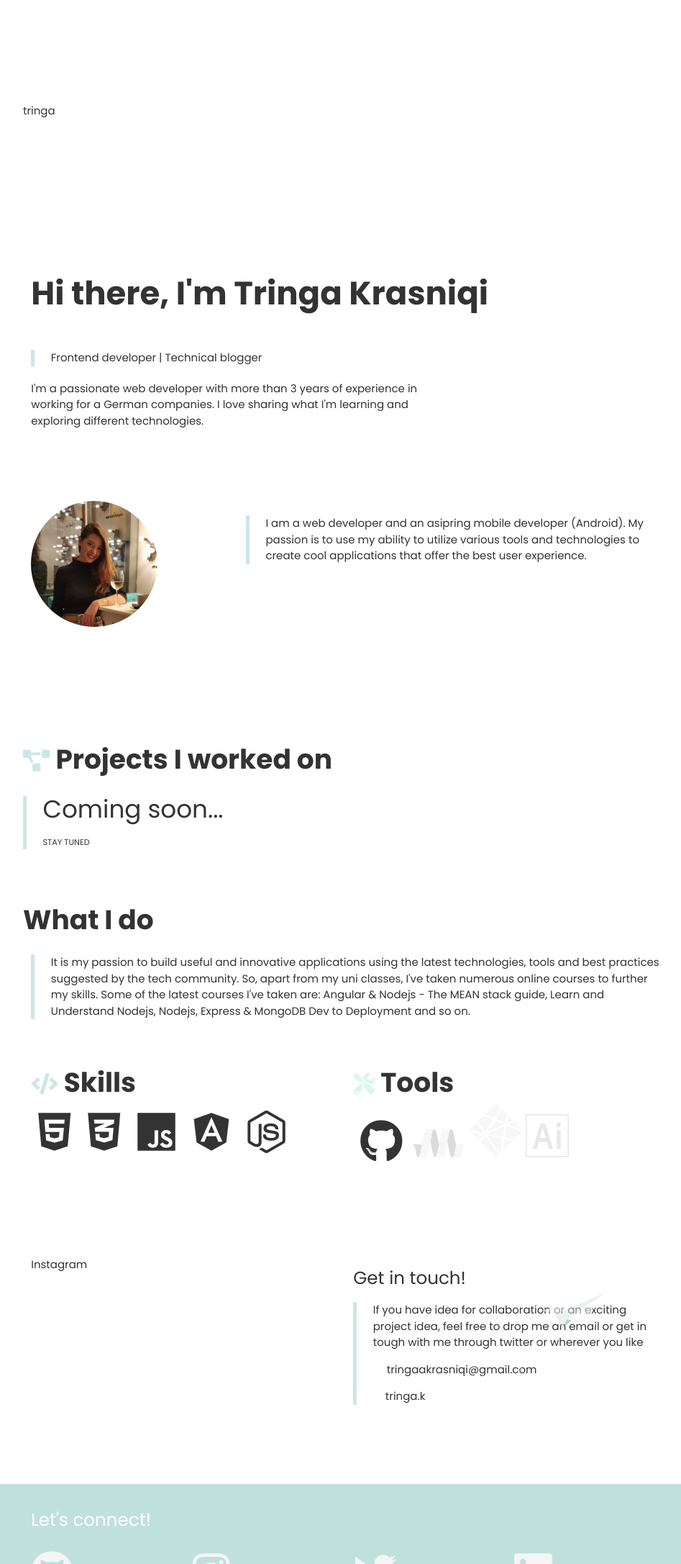
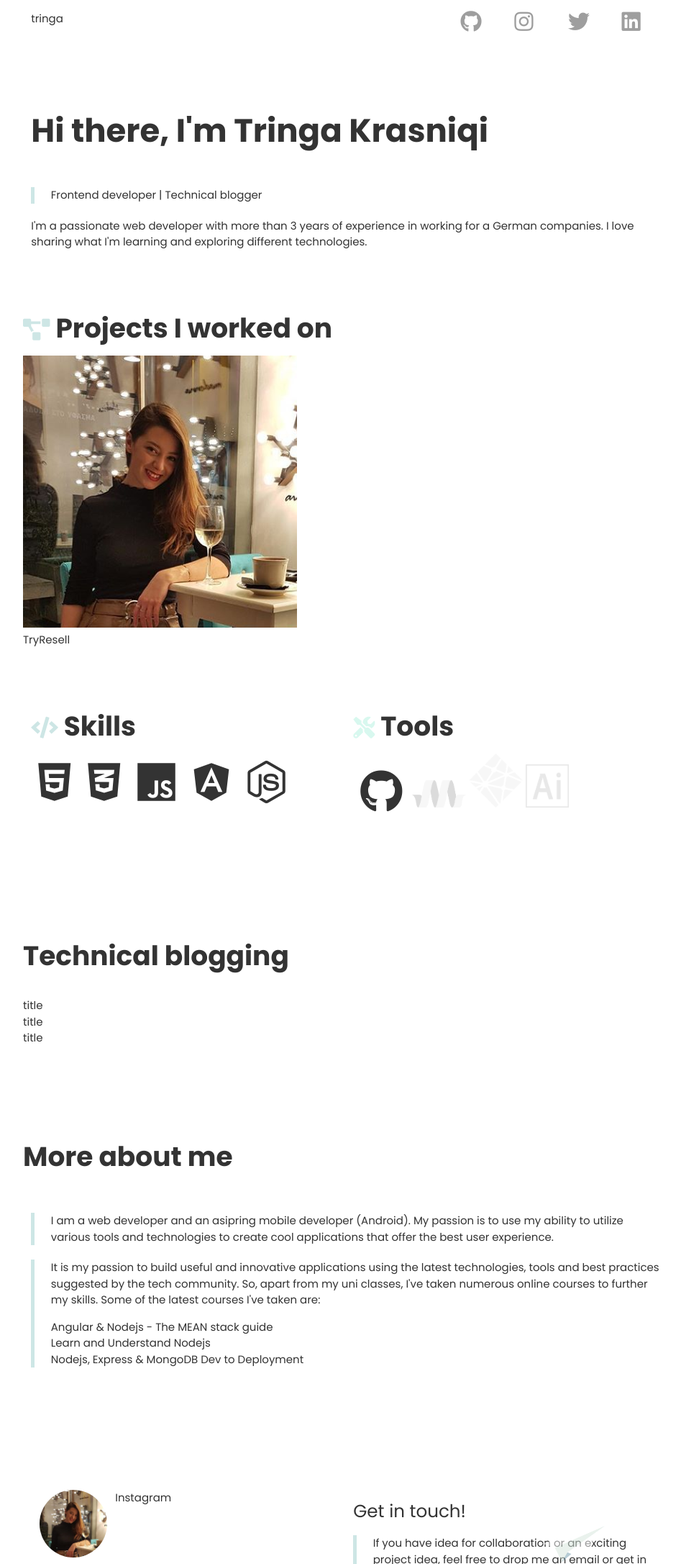
Before and after one commit to tringakrasniqi/personal-website, a plain HTML site: page index.html in a window 1280 px wide. Shown: the top 2173 px of the page at 72% size, without its empty margins (160-1107 px from the left). Drawn offline with nearby package versions, Linux system fonts and the light colour scheme.

Commit message:
Added cards(unfinished) and new blogging section

```diff
--- a/css/style.css
+++ b/css/style.css
@@ -31,10 +31,6 @@ body {
 
 main {
       flex: 1 0 auto;
-}
-
-header {
-      margin: 10% 0px;
 }
 
 blockquote {
@@ -84,8 +80,8 @@ footer {
 }
 
 .avatar-image {
-      width: calc(100% - 100px);
-      height: calc(100% - 100px);
+      width: 200px;
+      height: 200px;
 }
 
 .connect-icon:hover {
@@ -95,9 +91,27 @@ footer {
 .title {
       font-size: 2.5em;
       font-weight: bold;
+      padding: 10px 0px;
 }
 
 .main-title {
       font-size: 3em;
       font-weight: bold;
 }
+
+.cards-container {
+      display: flex;
+      flex-direction: row;
+      flex-wrap: wrap;
+      justify-content: space-between;
+      align-content: space-between;
+}
+
+.card-image {
+      transition: all 0.25s ease;
+}
+
+.card-image:hover {
+      cursor: pointer;
+      transform: scale(0.9);
+}
--- a/index.html
+++ b/index.html
@@ -31,70 +31,78 @@
       <body>
             <header>
                   <div class="container">
-                        <p>tringa</p>
+                        <div class="row">
+                              <div class="col s8 m8 l8">
+                                    <p></p>tringa</p>
+                              </div>
+                              <div class="col s1 m1 l1">
+                                    <p><a href="https://github.com/tringakrasniqi"><i class="fab fa-github small grey-text"></i></a href=""></p>
+                              </div>
+                              <div class="col s1 m1 l1">
+                                    <p><a href="https://www.instagram.com/tringacodes/"><i class="fab fa-instagram small grey-text"></i></a></p>
+                              </div>
+                              <div class="col s1 m1 l1">
+                                    <p><a href="https://twitter.com/tringa_k"><i class="fab fa-twitter small grey-text"></i></a></p>
+                              </div>
+                              <div class="col s1 m1 l1">
+                                    <p><a href="https://www.linkedin.com/in/tringakrasniqi/"><i class="fab fa-linkedin small grey-text"></i></a></p>
+                              </div>
+                        </div>
                   </div>
             </header>
             <main>
                   <!-- headline -->
                   <section id="headline" class="container padding-top-20">
-                       <div class="row">
+
+                        <div class="row">
                               <div class="col s12 m12 l12">
                                     <p class="main-title">Hi there, I'm Tringa Krasniqi</p>
                                     <blockquote>
                                           Frontend developer | Technical blogger
                                     </blockquote>
                               </div>
-                              <!-- <div class="col s12 m8 l8">
-
-                              </div> -->
-                              <div class="col s12 m8 l8">
+                              <div class="col s12 m12 l12">
                                     I'm a passionate web developer with more than 3 years of experience in working for a German companies. I love sharing what I'm learning and exploring different technologies.
                               </div>
                         </div>
                   </section>
 
-                  <!-- about me -->
-                  <section id="about_me" data-aos="fade-up">
-                        <div class="container" data-aos="fade-up">
-                              <div class="row">
-                                    <div class="col s4">
-                                          <div >
-                                                <img src="assets/my_img.png" class="circle responsive-img avatar-image"/>
+
+
+                  <!-- my projects -->
+                  <section id="my_projects" data-aos="fade-up">
+                        <div class="container padding-bottom-50 padding-top-50">
+                              <div class="title">
+                                    <i class="fas fa-project-diagram small text-color-secondary"></i>
+                                    Projects I worked on
+                              </div>
+                              <div class="cards-container">
+                                    <div class="card-container">
+                                          <div class="card-image">
+                                                <img src="assets/my_img.png" class="responsive-img"/>
                                           </div>
+                                          <div class="card-title">TryResell</div>
                                     </div>
-                                    <div class="col s8">
-                                          <blockquote>
-                                                I am a web developer and an asipring mobile developer (Android). My passion is to use my ability to utilize various tools and technologies to create cool applications that offer the best user experience.
-                                          </blockquote>
+                                    <!-- <div class="card">
+                                          <div class="card-image"><img src="assets/my_img.png" class="responsive-img"/></div>
+                                          <div class="card-title">TryResell</div>
+                                          <div class="card-actions">View</div>
                                     </div>
+                                    <div class="card">
+                                          <div class="card-image"><img src="assets/my_img.png" class="responsive-img"/></div>
+                                          <div class="card-title">TryResell</div>
+                                          <div class="card-actions">View</div>
+                                    </div>
+                                    <div class="card">
+                                          <div class="card-image"><img src="assets/my_img.png" class="responsive-img"/></div>
+                                          <div class="card-title">TryResell</div>
+                                          <div class="card-actions">View</div>
+                                    </div> -->
                               </div>
                         </div>
                   </section>
 
-                  <!-- my projects -->
-                  <section id="my_projects" data-aos="fade-up">
-                        <div class="container padding-bottom-50 padding-top-50">
-                              <div class="title"><i class="fas fa-project-diagram small text-color-secondary"></i> Projects I worked on</div>
-
-                              <blockquote>
-                                    <h4>Coming soon...</h4>
-                                    <small>STAY TUNED</small>
-                              </blockquote>
-                        </div>
-                  </section>
-
                   <section id="skills">
-                        <div class="container" data-aos="fade-up">
-                              <div class="row">
-                                    <div class="title"> What I do</div>
-                                    <div class="col s12 m12 l12">
-                                          <blockquote>
-                                                It is my passion to build useful and innovative applications using the latest technologies, tools and best practices suggested by the tech community. So, apart from my uni classes, I've taken numerous online courses to further my skills. Some of the latest courses I've taken are: Angular & Nodejs - The MEAN stack guide, Learn and Understand Nodejs, Nodejs, Express & MongoDB Dev to Deployment and so on.
-                                          </blockquote>
-                                          <blockquote></blockquote>
-                                    </div>
-                              </div>
-                        </div>
                         <div class="container">
                               <div class="row padding-bottom-50" >
                                     <div class="col s12 m6 l6 padding-top-20">
@@ -123,12 +131,61 @@
                         </div>
                   </section>
 
+
+                  <section id="about_me" data-aos="fade-up">
+                        <div class="container" data-aos="fade-up">
+                              <div class="row">
+                                    <div class="title">
+                                          Technical blogging
+                                    </div>
+                              </div>
+                              <div class="row">
+                                    <ul>
+                                          <li><a href=""></a>title</li>
+                                          <li><a href=""></a>title</li>
+                                          <li><a href=""></a>title</li>
+                                    </ul>
+                              </div>
+                        </div>
+                  </section>
+
+                      <!-- about me -->
+                  <section id="about_me" data-aos="fade-up">
+                        <div class="container" data-aos="fade-up">
+                              <div class="row">
+                                    <div class="title">
+                                          More about me
+                                    </div>
+                              </div>
+                              <div class="row">
+                                    <div class="col s12">
+                                          <blockquote>
+                                                I am a web developer and an asipring mobile developer (Android). My passion is to use my ability to utilize various tools and technologies to create cool applications that offer the best user experience.
+                                          </blockquote>
+                                          <blockquote>
+                                                It is my passion to build useful and innovative applications using the latest technologies, tools and best practices suggested by the tech community. So, apart from my uni classes, I've taken numerous online courses to further my skills. Some of the latest courses I've taken are:
+                                                <ul>
+                                                      <li>Angular & Nodejs - The MEAN stack guide</li>
+                                                      <li>Learn and Understand Nodejs</li>
+                                                      <li>Nodejs, Express & MongoDB Dev to Deployment</li>
+                                                </ul>
+                                          </blockquote>
+                                    </div>
+                              </div>
+                        </div>
+                  </section>
+
                   <!-- contact me -->
                   <section id="contact" class="row">
                         <div class="container padding-top-50 padding-bottom-50">
                               <div class="row">
                                     <div class="col l5 m12 s12" >
                                           Instagram
+                                          <div class="col s4">
+                                                <div >
+                                                      <img src="assets/my_img.png" class="circle responsive-img avatar-image"/>
+                                                </div>
+                                          </div>
                                     </div>
                                     <div class="col l6 m12 s12 offset-l1" data-aos="fade-up">
                                           <div>
```
